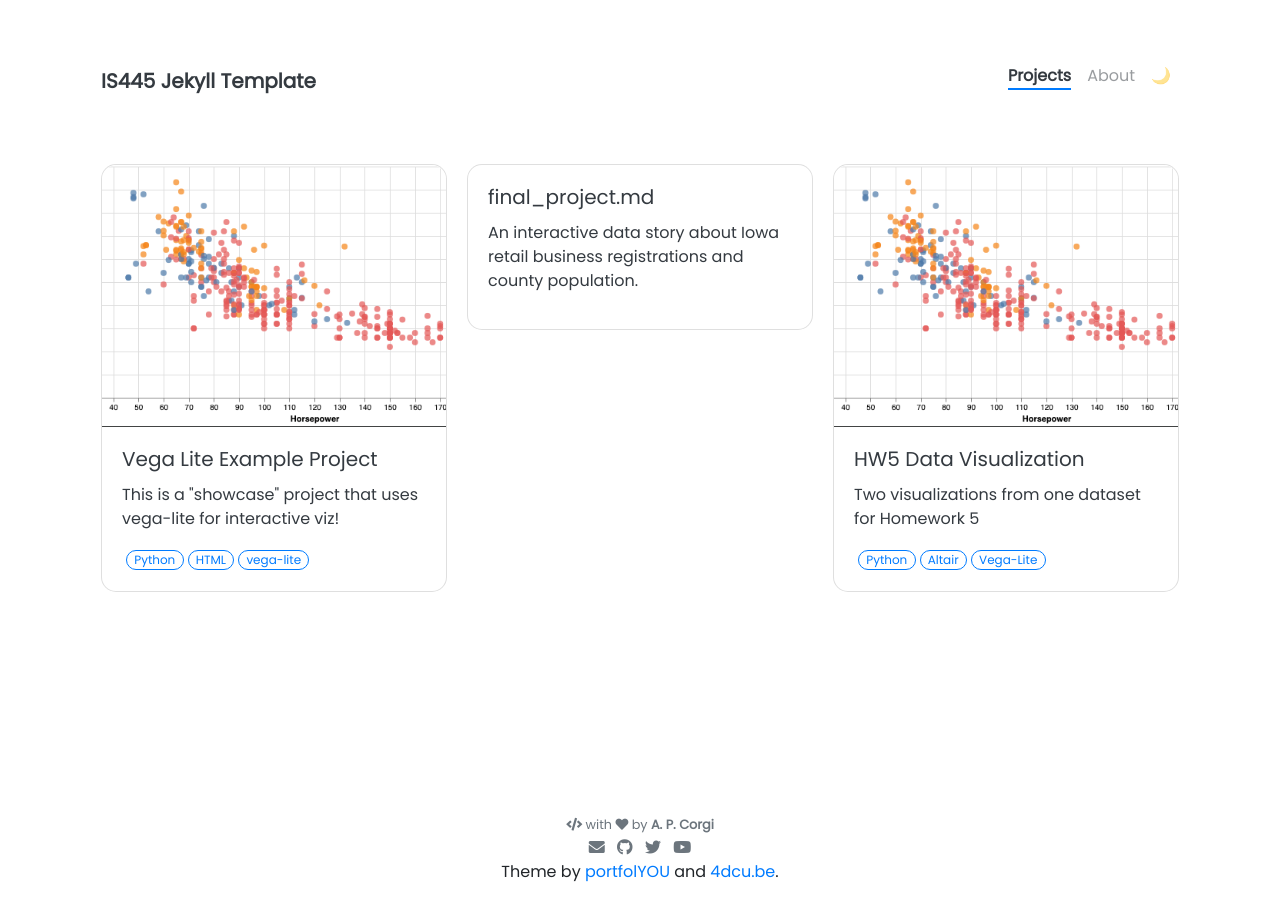
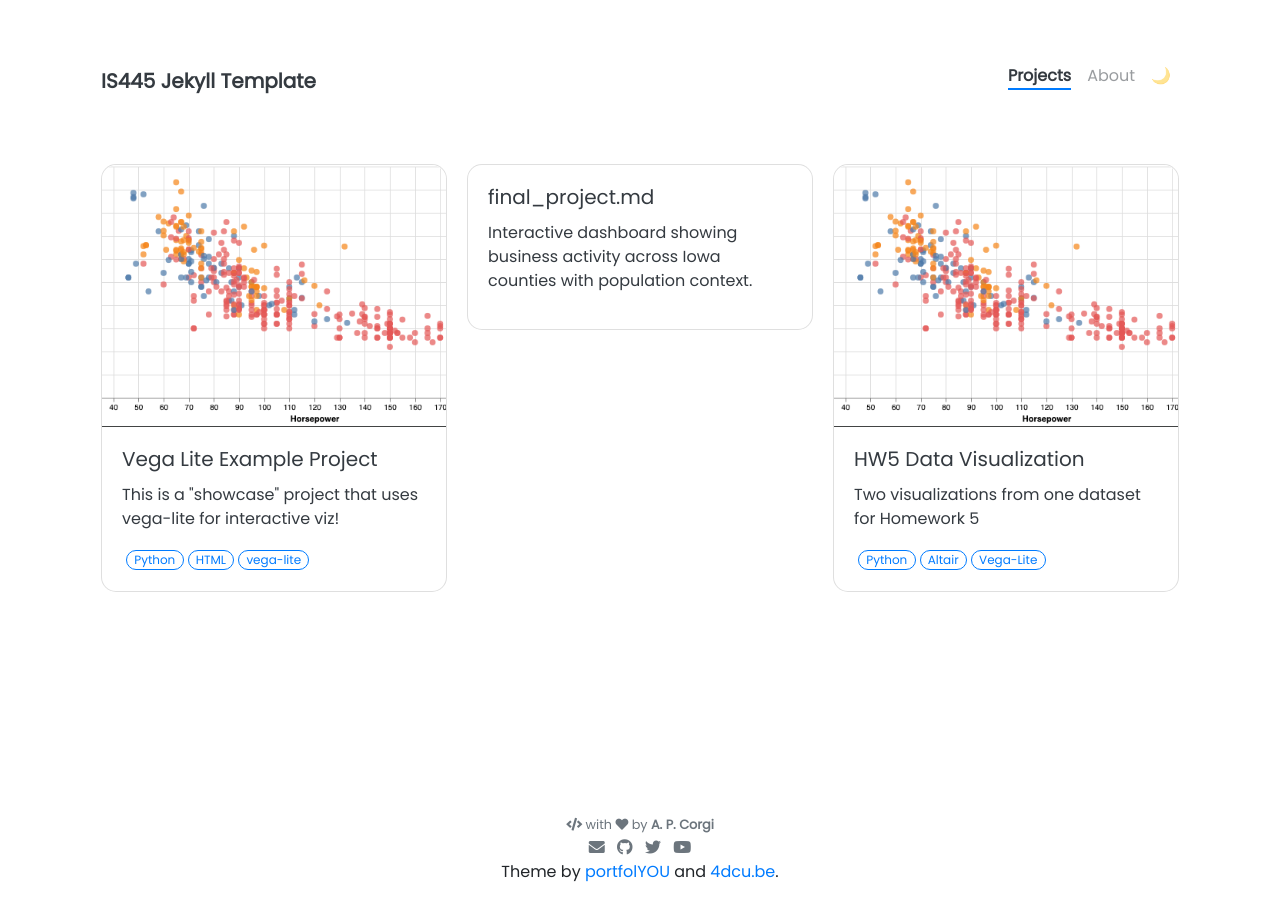
Before and after one commit to hemangi445/hemangi445.github.io, a Jekyll site: the page built from pages/projects.html, in a window 1280 px wide. Built offline with Jekyll 4.4.1, drawn with Linux system fonts in a browser that asks for light colours; nearby versions of some CDN libraries; some of the changed lines change nothing that is shown.

Commit message:
Update final_project.md

```diff
--- a/_projects/final_project.md
+++ b/_projects/final_project.md
@@ -1,14 +1,20 @@
 ---
 layout: project
 title: "Iowa Business Registrations and Population"
-description: "An interactive data story about Iowa retail business registrations and county population."
+description: "Interactive dashboard showing business activity across Iowa counties with population context."
+img: /assets/pngs/final_project_preview.png
 importance: 1
 category: IS445
+tags: [Python, Altair, Vega-Lite]
 ---
 
 ## Overview
 
-This project explores retail business registrations in Iowa and compares them with county population. The goal is to understand where business activity is concentrated and whether larger counties also tend to have more business registrations.
+**Author:** Hemangi Sanjay Chaudhari
+
+This project explores retail business registrations in Iowa and how they relate to county population. It combines an interactive dashboard with supporting visualizations to provide both trends and context.
+
+---
 
 ## Interactive Dashboard
 
@@ -22,9 +28,12 @@
 vegaEmbed('#vis', "/assets/json/final_dashboard.json");
 </script>
 
-This dashboard compares active and inactive businesses and shows how registrations changed over time. When a user clicks **Active** or **Inactive** in the bar chart, the line chart updates to show the trend for that selected business status. This makes it easier to move from a general summary to a more specific trend.
+**Description**
+This dashboard compares active and inactive businesses and shows how registrations have changed over time. Active businesses are significantly higher, and there is a noticeable increase after 2015. Users can click on a business status to filter the trend and explore patterns more clearly.
 
-## Context Visualization 1
+---
+
+## Top Counties by Business Registrations
 
 <div id="vis2"></div>
 
@@ -32,9 +41,12 @@
 vegaEmbed('#vis2', "/assets/json/context_business_count.json");
 </script>
 
-This chart shows the top 15 Iowa counties by business registrations. Polk County has the highest number of business registrations, followed by Linn and Scott. The color also shows population, so the chart connects business activity with county size.
+**Description**
+This chart highlights the counties with the highest number of business registrations. Polk County stands out, followed by Linn and Scott. The color represents population, showing that more populated counties tend to have more businesses.
 
-## Context Visualization 2
+---
+
+## Top Counties by Population
 
 <div id="vis3"></div>
 
@@ -42,11 +54,16 @@
 vegaEmbed('#vis3', "/assets/json/context_population.json");
 </script>
 
-This chart shows the top 15 Iowa counties by population. Polk County also has the highest population, which helps explain why it has the most business registrations. Comparing this chart with the business registration chart gives extra context for the story.
+**Description**
+This chart shows the most populated counties in Iowa. Polk County has the highest population, which aligns with its high number of business registrations. This suggests that population size influences business activity.
+
+---
 
 ## Interactivity
 
-The main dashboard includes interactive filtering. Selecting a business status in the first chart changes the trend chart on the right, so users can explore active and inactive businesses separately. The charts also include tooltips, so users can hover over marks to see exact values.
+The dashboard includes interactive filtering. Selecting a category (Active or Inactive) updates the time-series chart, allowing users to explore trends dynamically. Tooltips also provide detailed values when hovering over the charts.
+
+---
 
 ## Data & Methods
 
```
